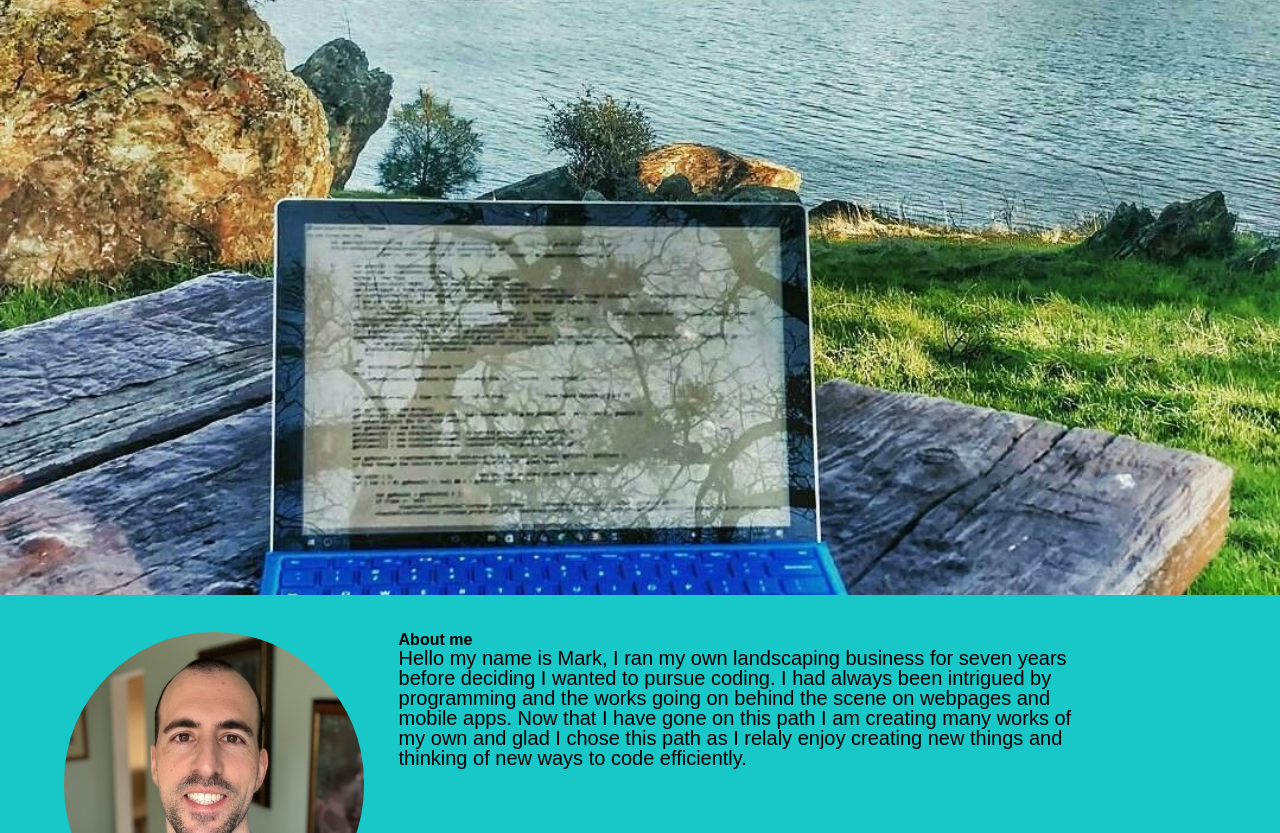
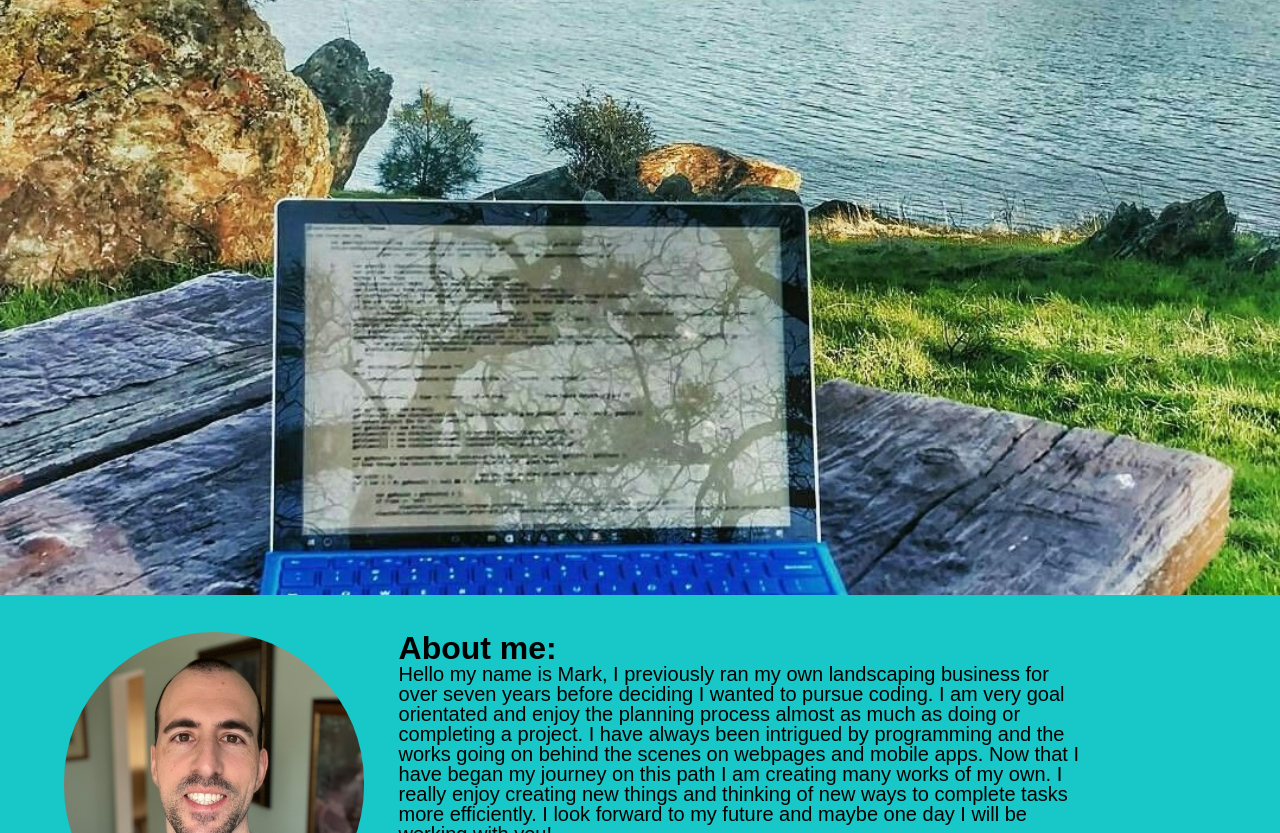
Before and after one commit to MpAlfano/Portfolio-Page, a plain HTML site: page index.html in a window 1280 px wide. Shown: the part 119-952 px from the top of the page. Drawn offline with Linux system fonts and the light colour scheme.

Commit message:
Final commit

```diff
--- a/assets/css/style.css
+++ b/assets/css/style.css
@@ -1,3 +1,4 @@
+/* Declaring variables*/
 :root {
     --font-title: font-family: 'Acme', sans-serif, 'Trebuchet MS';
     --background: #dfa946;
@@ -5,6 +6,7 @@
     --background2: rgb(24, 199, 199);
 }
 
+/* Global selector*/
 * {
     box-sizing: border-box;
     padding: 0;
@@ -12,6 +14,7 @@
     padding-inline-start: 0;
 }
 
+/* Element selectors*/
 body {
     background-color: var(--background2);
     display: flex;
@@ -34,8 +37,6 @@ aside {
     padding: 80px;
     text-align: left;
 }
-
-
 header {
     padding: 1%;
     font-family: var(--font-title);
@@ -62,6 +63,7 @@ nav a {
     text-align: center;
 }
 
+/*Background image below nav bar*/
 figure {
     height: 600px;
     width: 100%;
@@ -76,7 +78,6 @@ h1 {
     display: inline-block;
     font-size: 300%;
 }
-
 
 a {
     color: var(--font-color);
@@ -94,6 +95,7 @@ footer {
     background-color: var(--background);
 }
 
+/* Class selectors*/
 .content {
     display: flex;
     align-items: flex-start;
@@ -110,6 +112,10 @@ footer {
 .about-me {
     margin-left: 3%;
     flex: 0 0 60%;
+}
+
+.about-me h2 {
+    font-size: 200%;
 }
 
 .projects-main {
@@ -161,16 +167,15 @@ footer {
     font-size: 145%;
     float:unset;
     margin-left: 10px;
-    padding-left: 30px;
 }
 
+/*Adjusting element properties to stack vertically when the screen shrinks */
 @media screen and (max-width: 768px) {
     main,
     nav {
       flex-direction: column;
     }
 }
-
 
 @media screen and (max-width: 768px) {
     main,
--- a/index.html
+++ b/index.html
@@ -30,19 +30,20 @@
                     <img class="my-picture" src="assets/pictures/bio.jpg" id ="about-me" alt="My picture">
                 </div>
                 <article class="about-me">
-                    <h2>About me</h2>
+                    <h2>About me:</h2>
                     <p>
-                        Hello my name is Mark, I ran my own landscaping business for seven years
-                        before deciding I wanted to pursue coding. I had always been intrigued by programming
-                        and the works going on behind the scene on webpages and mobile apps. Now that I have gone
-                        on this path I am creating many works of my own and glad I chose this path as I relaly
-                        enjoy creating new things and thinking of new ways to code efficiently.
+                        Hello my name is Mark, I previously ran my own landscaping business for over seven years
+                        before deciding I wanted to pursue coding. I am very goal orientated and enjoy the planning process
+                        almost as much as doing or completing a project. I have always been intrigued by programming
+                        and the works going on behind the scenes on webpages and mobile apps. Now that I have began my journey
+                        on this path I am creating many works of my own. I really enjoy creating new things and thinking of new ways
+                        to complete tasks more efficiently. I look forward to my future and maybe one day I will be working with you!
                     </p>
                 </article>
             </section>
 
             <aside>
-                <h2>All of my recent projects:</h2>
+                <h2>Recent Projects:</h2>
             </aside>
 
             <div class="projects-main">
```
